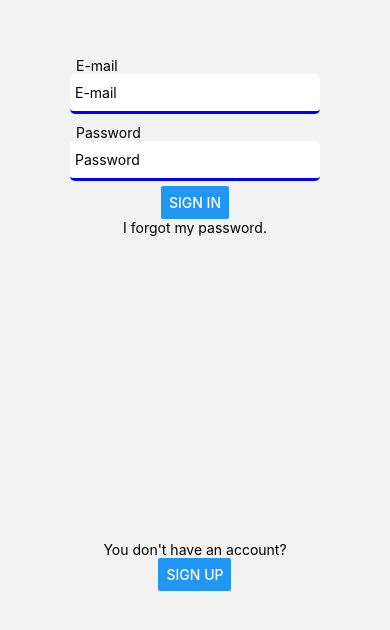
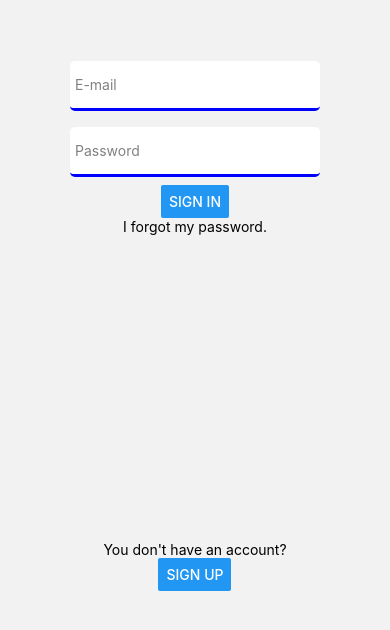
Before and after one commit to akowalska622/growme-rn, a React Native app: screen /Authentication in a window 390 px wide. Shown: the part 194-824 px from the top of the page. Built offline with nearby package versions, Linux system fonts and the light colour scheme.

Commit message:
GROW-45 remove placeholder, use label as placeholder

```diff
--- a/src/screens/AuthScreen/index.tsx
+++ b/src/screens/AuthScreen/index.tsx
@@ -55,14 +55,12 @@ export const AuthScreen = () => {
           label="E-mail"
           control={control}
           name={EAuthScreenFields.username}
-          placeholder="E-mail"
         />
         <FormInput
           label="Password"
           autoCorrect={false}
           control={control}
           name={EAuthScreenFields.password}
-          placeholder="Password"
           secureTextEntry
         />
         {!isLogInContext && (
@@ -71,7 +69,6 @@ export const AuthScreen = () => {
             autoCorrect={false}
             control={control}
             name={EAuthScreenFields.confirmPassword}
-            placeholder="Confirm password"
             secureTextEntry
           />
         )}
--- a/src/ui/FormInput/FormInput.styles.ts
+++ b/src/ui/FormInput/FormInput.styles.ts
@@ -1,8 +1,10 @@
 import { StyleSheet } from 'react-native';
 
+// TODO: clean up styles
 export const styles = StyleSheet.create({
   container: {
-    margin: 5,
+    margin: 8,
+    position: 'relative',
   },
   errorInput: {
     borderBottomWidth: 3,
@@ -12,8 +14,19 @@ export const styles = StyleSheet.create({
     color: 'red',
   },
   label: {
-    marginLeft: 6,
-    textAlign: 'left',
+    color: 'black',
+    fontSize: 14,
+    left: 0,
+    position: 'absolute',
+    top: -18,
+    zIndex: 1,
+  },
+  placeholder: {
+    color: 'grey',
+    left: 5,
+    position: 'absolute',
+    top: 15,
+    zIndex: 1,
   },
   textInput: {
     backgroundColor: 'white',
@@ -21,7 +34,7 @@ export const styles = StyleSheet.create({
     borderColor: 'blue',
     borderRadius: 5,
     color: 'black',
-    height: 40,
+    height: 50,
     paddingLeft: 5,
     width: 250,
   },
--- a/src/ui/FormInput/index.tsx
+++ b/src/ui/FormInput/index.tsx
@@ -1,5 +1,6 @@
 import { Control, useController } from 'react-hook-form';
 import { Text, TextInput, TextInputProps, View } from 'react-native';
+import { useState } from 'react';
 
 import { styles } from './FormInput.styles';
 
@@ -18,20 +19,30 @@ export const FormInput = ({
   name,
   ...props
 }: IFormInputProps & TextInputProps) => {
+  const [isFocused, setIsFocused] = useState(false);
+
   const {
     field: { ref, onChange, onBlur, value },
     fieldState: { error },
   } = useController({ control, defaultValue, name });
 
+  const handleOnFocus = () => setIsFocused(true);
+
+  const handleOnBlur = () => {
+    setIsFocused(false);
+    onBlur();
+  };
+
   return (
     <View style={styles.container}>
-      <Text style={styles.label}>{label}</Text>
+      <Text style={isFocused ? styles.label : styles.placeholder}>{label}</Text>
       <TextInput
         {...props}
         ref={ref}
         style={[styles.textInput, error ? styles.errorInput : {}]}
         onChangeText={onChange}
-        onBlur={onBlur}
+        onFocus={handleOnFocus}
+        onBlur={handleOnBlur}
         value={value}
       />
       <Text style={styles.errorMessage}>{error?.message}</Text>
```
